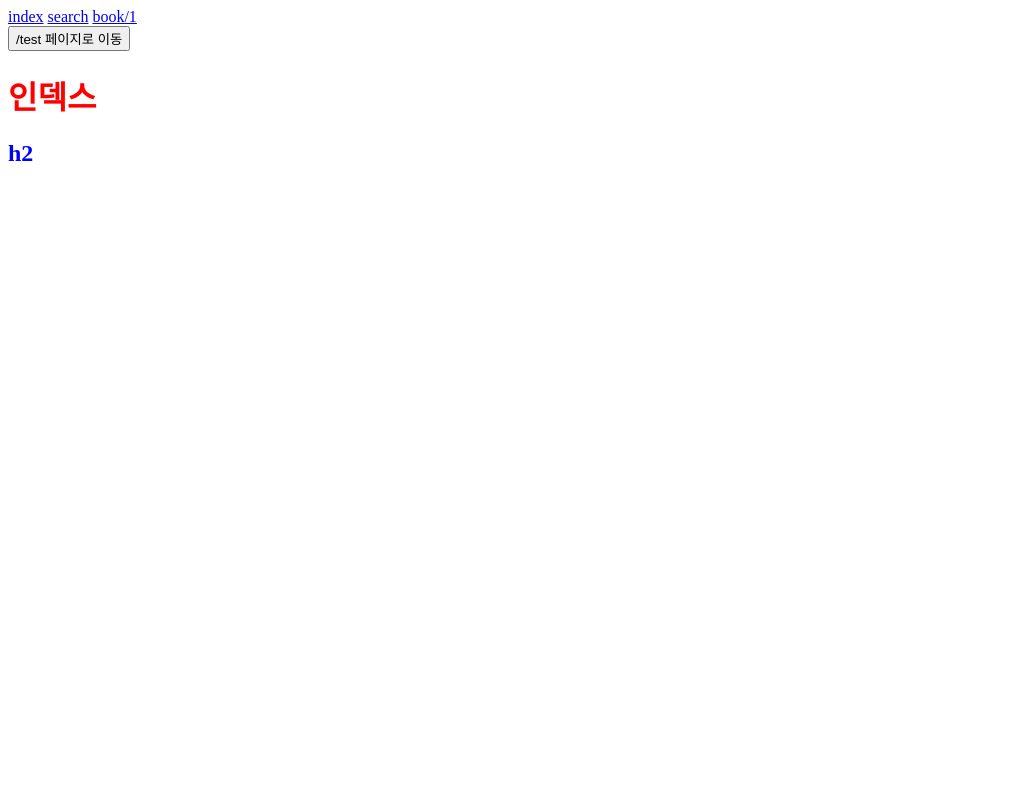
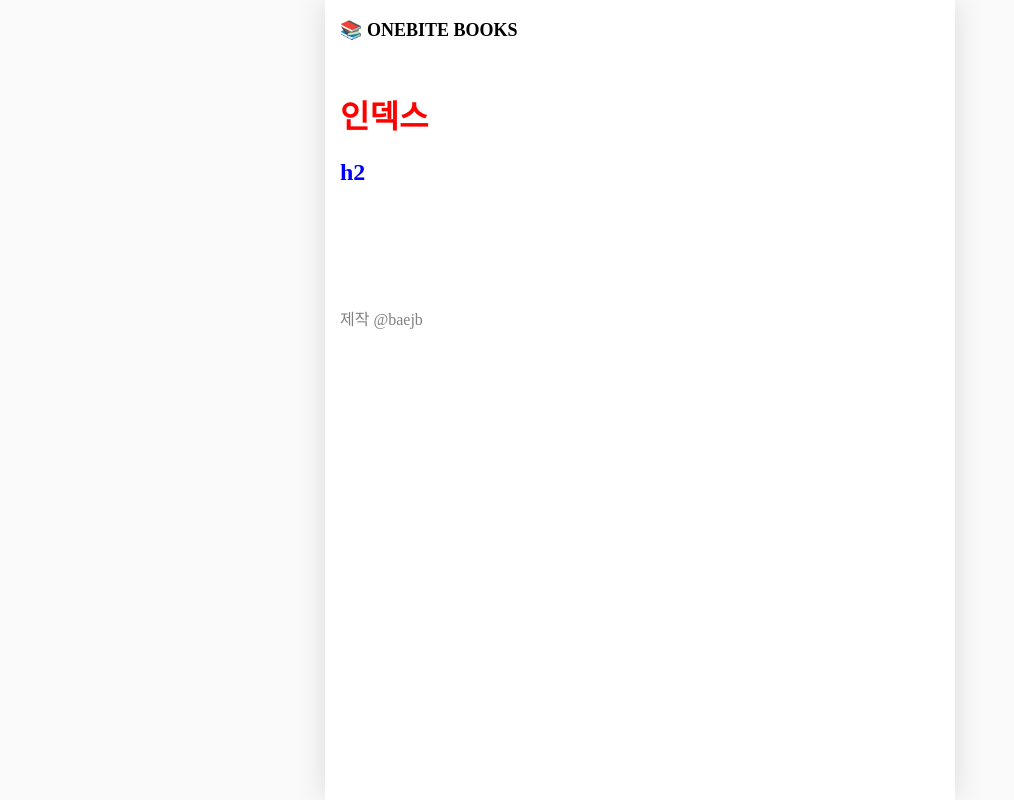
Before and after one commit to baejb/onebitebooks-next, a Next.js app: page / in a window 1280 px wide. Shown: the whole page, without its empty margins (0-1014 px from the left). Built offline with nearby package versions, Linux system fonts and the light colour scheme.

Commit message:
글로벌 레이아웃 설정하기

```diff
--- /dev/null
+++ b/src/components/global-layout.module.css
@@ -0,0 +1,30 @@
+.container {
+    background-color: white;
+    max-width: 600px;
+    min-height: 100vh;
+    margin: 0 auto;
+
+    box-shadow: rgba(100,100,100,0.2) 0px 0px 29px 0px ;
+    padding: 0px 15px;
+}
+
+.header {
+    height: 60px;
+    font-weight: bold;
+    font-size: 18px;
+    line-height: 60px;
+}
+
+.header > a{
+    color: black;
+    text-decoration: none;
+}
+
+.main{
+    padding-top: 10px;
+}
+
+.footer {
+    padding: 100px 0px;
+    color: gray;
+}
--- /dev/null
+++ b/src/components/global-layout.tsx
@@ -0,0 +1,15 @@
+import { ReactNode } from "react";
+import Link from "next/link";
+import style from "./global-layout.module.css";
+
+export default function GlobalLayout({ children }: { children: ReactNode }) {
+  return (
+    <div className={style.container}>
+      <header className={style.header}>
+        <Link href={"/"}>📚 ONEBITE BOOKS</Link>
+      </header>
+      <main className={style.main}>{children}</main>
+      <footer className={style.footer}>제작 @baejb</footer>
+    </div>
+  );
+}
--- a/src/pages/_app.tsx
+++ b/src/pages/_app.tsx
@@ -1,31 +1,11 @@
+import GlobalLayout from "@/components/global-layout";
 import "@/styles/globals.css";
 import type { AppProps } from "next/app";
-import Link from "next/link";
-import { useRouter } from "next/router";
-import { useEffect } from "react";
+
 export default function App({ Component, pageProps }: AppProps) {
-  const router = useRouter();
-  const onClickButton = () => {
-    router.push("/test");
-  };
-
-  useEffect(() => {
-    router.prefetch("/test");
-  }, []);
-
   return (
-    <>
-      <Link href={"/"}>index</Link>
-      &nbsp;
-      <Link href={"/search"} prefetch={false}>
-        search
-      </Link>
-      &nbsp;
-      <Link href={"/book/1"}>book/1</Link>
-      <div>
-        <button onClick={onClickButton}>/test 페이지로 이동</button>
-      </div>
+    <GlobalLayout>
       <Component {...pageProps} />
-    </>
+    </GlobalLayout>
   );
 }
--- a/src/styles/globals.css
+++ b/src/styles/globals.css
@@ -0,0 +1,5 @@
+html, body{
+    margin: 0px;
+    padding: 0px;
+    background-color: rgb(250,250,250);
+}
```
